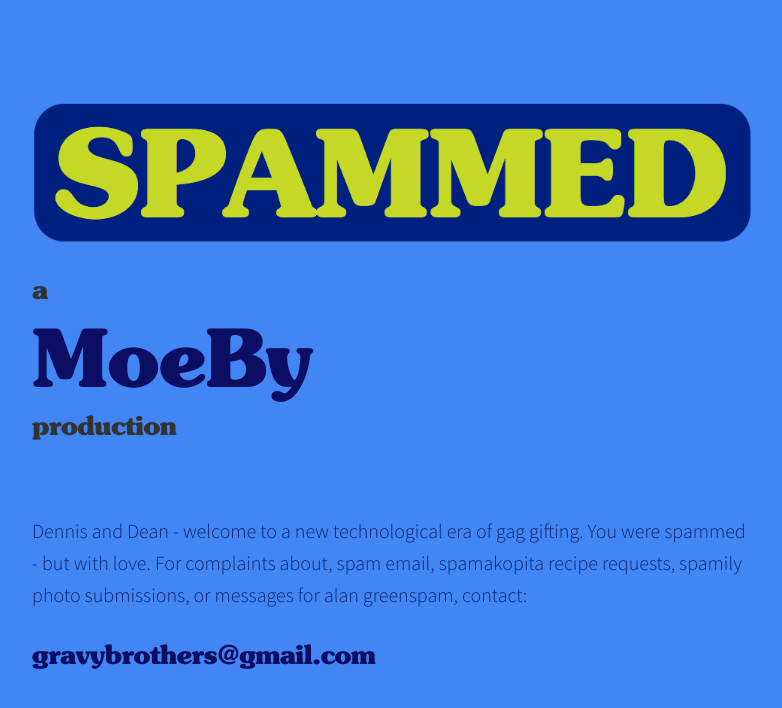
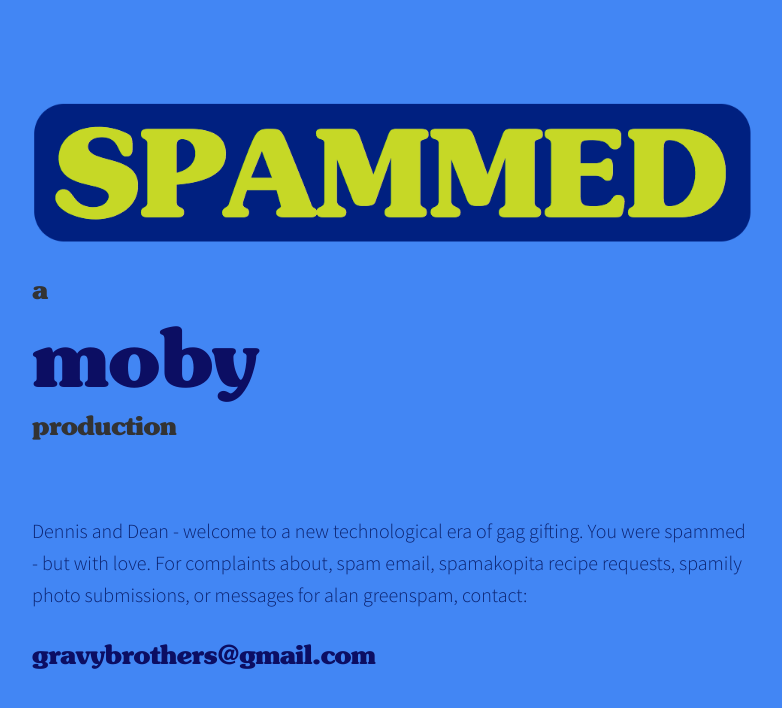
Before and after one commit to gravybrothers/gravybrothers.github.io, a Jekyll site: the page built from spamdemonium.html, in a window 1280 px wide. Shown: the top 708 px of the page, without its empty margins (248-1030 px from the left). Built offline with Jekyll 4.4.1, drawn with Linux system fonts in a browser that asks for light colours; nearby versions of some CDN libraries; Markdown is read by kramdown in place of the engine named in the settings.

Commit message:
update moby

```diff
--- a/spamdemonium.html
+++ b/spamdemonium.html
@@ -4,7 +4,7 @@ layout: default
 
 <p> <img src={{ site.baseurl }}/assets/img/spammed.png alt = "Gravy Bros get spammed - with love."></p>
 
-<h3>a</h3> <h1><a href="http://aaronmoe.com/?page_id=6">Moe</a><a href="http://tobiaslunt.com">By</a></h1> <h3> production</h3>
+<h3>a</h3> <h1><a href="http://aaronmoe.com/?page_id=6">mo</a><a href="http://tobiaslunt.com">by</a></h1> <h3> production</h3>
 
 <br>
 <br>
```
